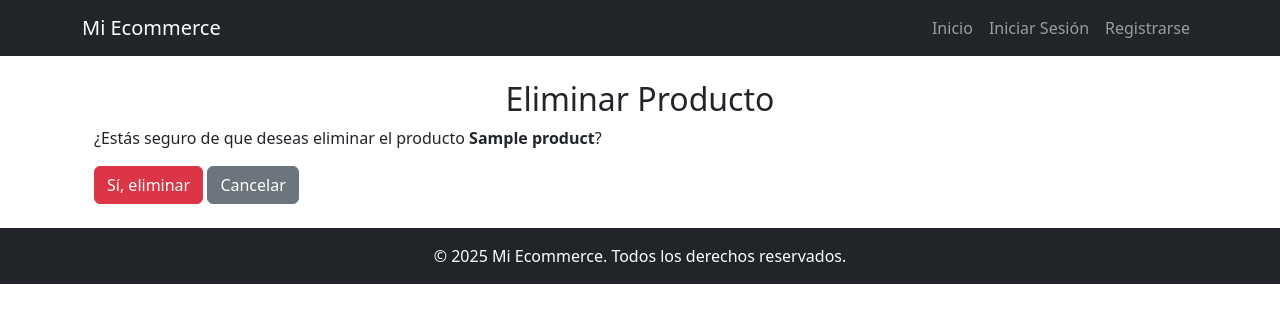
After one commit to JuanAmpuero06/Ecommerce_2, a Django app: page /management/productos/eliminar/1/ in a window 1280 px wide. The commit adds this page. Shown: the top 323 px of the page. Run offline with Django 5.2, Linux system fonts and the light colour scheme; tables that the repository leaves empty hold one stand-in row (values such as "Sample post").

Commit message:
boton de eliminar por producto en el panel del administrador

```diff
--- /dev/null
+++ b/management/templates/management/confirm_delete.html
@@ -0,0 +1,14 @@
+{% extends 'home.html' %}
+
+{% block content %}
+<div class="container mt-4">
+    <h2 class="text-center">Eliminar Producto</h2>
+    <p>¿Estás seguro de que deseas eliminar el producto <strong>{{ product.name }}</strong>?</p>
+
+    <form method="post">
+        {% csrf_token %}
+        <button type="submit" class="btn btn-danger">Sí, eliminar</button>
+        <a href="{% url 'management:product_list' %}" class="btn btn-secondary">Cancelar</a>
+    </form>
+</div>
+{% endblock %}
--- a/management/templates/management/product_list.html
+++ b/management/templates/management/product_list.html
@@ -26,6 +26,9 @@
             <td>
                 <a href="{% url 'management:edit_product' product.pk %}" class="btn btn-warning">Editar</a>
             </td>
+            <td>
+                <a href="{% url 'management:delete_product' product.id %}" class="btn btn-danger btn-sm">Eliminar</a>
+            </td>
         </tr>
         {% endfor %}
     </tbody>
--- a/management/urls.py
+++ b/management/urls.py
@@ -7,4 +7,5 @@ urlpatterns = [
     path('productos/', views.product_list, name='product_list'),
     path('productos/agregar/', views.add_product, name='add_product'),
     path('productos/editar/<int:pk>/', views.edit_product, name='edit_product'),
+     path('productos/eliminar/<int:product_id>/', views.delete_product, name='delete_product'),
 ]
--- a/management/views.py
+++ b/management/views.py
@@ -34,3 +34,12 @@ def edit_product(request, pk):
     else:
         form = ProductForm(instance=product)
     return render(request, 'management/product_form.html', {'form': form, 'action': 'Editar'})
+
+def delete_product(request, product_id):
+    product = get_object_or_404(Product, id=product_id)
+
+    if request.method == "POST":
+        product.delete()
+        return redirect('management:product_list')  # Redirige a la lista de productos después de eliminar
+
+    return render(request, 'management/confirm_delete.html', {'product': product})
```
